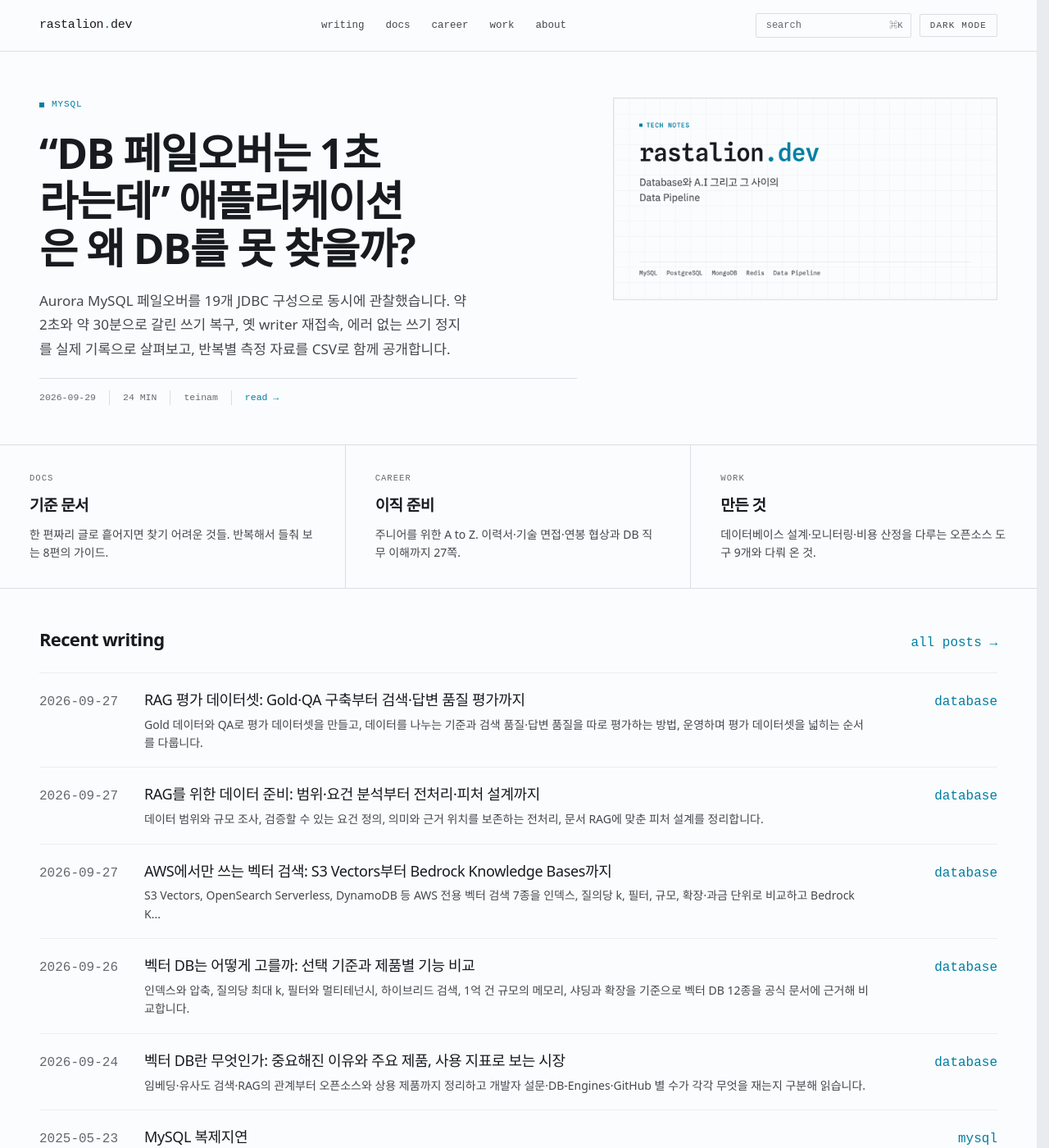
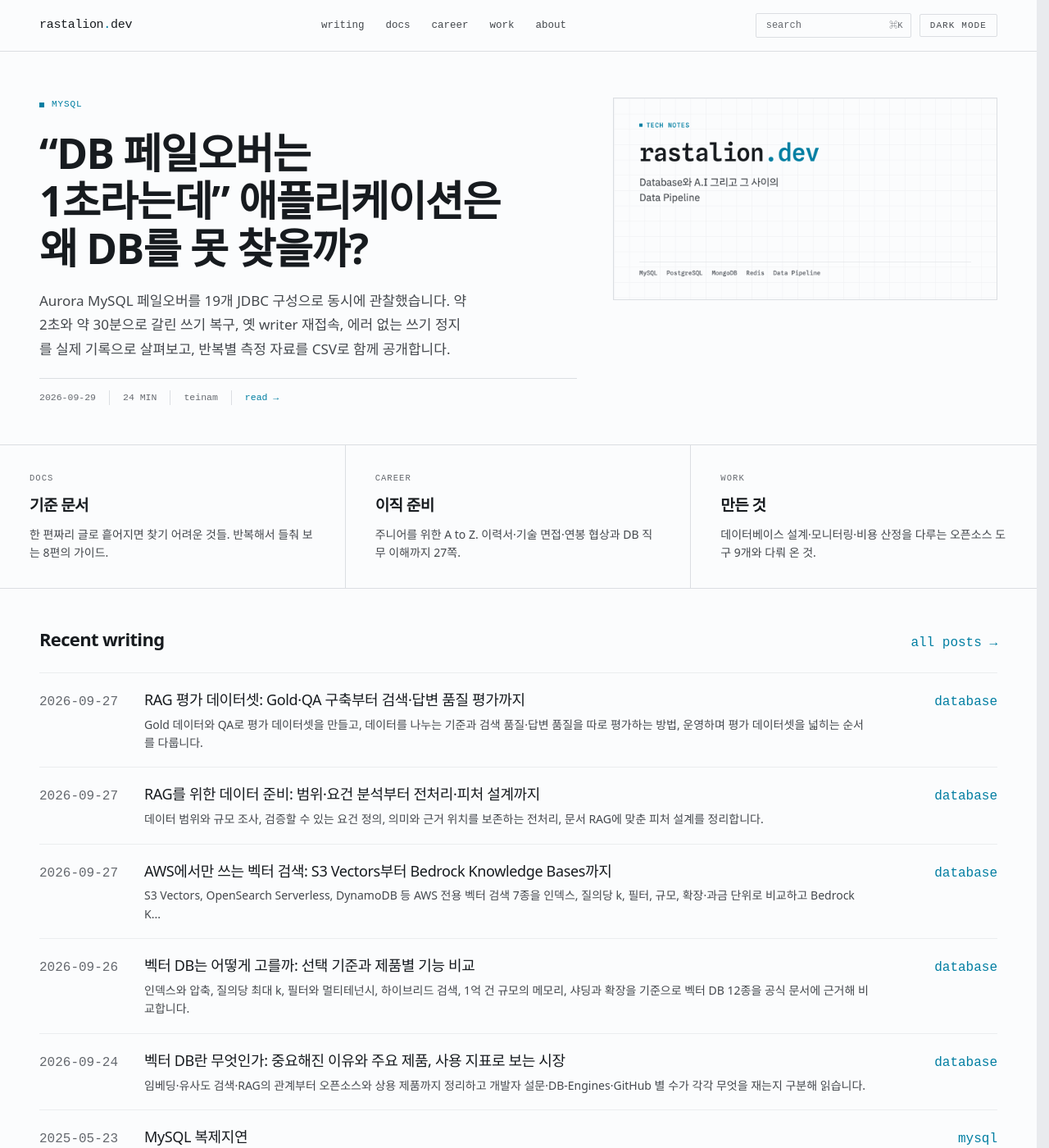
Before and after one commit to TeiNam/teinam.github.io, a Jekyll site: the page built from index.html, in a window 1280 px wide and 1400 px high. Shown: the whole window at 82% size. Built offline with Jekyll 4.4.1, drawn with Linux system fonts in a browser that asks for light colours; some web fonts are replaced.

Commit message:
fix: 포스트 본문을 칼럼 폭에 맞추고 제목을 어절 단위로 줄바꿈 (#36)
- 포스트 산문의 50rem 읽기 폭 제한을 없애, 다이어그램·표와 같은 칼럼 폭을 쓰게 함
  (about·work·docs 는 52rem 유지)
- h1~h3 에 word-break: keep-all 을 적용해 한글 제목이 글자 사이에서 끊기지 않게 함

Co-authored-by: Claude Opus 5.5 (1M context) <noreply@anthropic.com>

```diff
--- a/assets/css/main.css
+++ b/assets/css/main.css
@@ -12,8 +12,8 @@
   --code-num: oklch(0.48 0.11 65); --code-cmt: oklch(0.56 0.015 250);
   --sans: "IBM Plex Sans KR", system-ui, sans-serif;
   --mono: "Spline Sans Mono", ui-monospace, monospace;
-  /* 본문 읽기 폭은 50rem(800px, 한글 한 줄 50자). 한국어 본문이 편한 범위(35~50자)의
-     상한이라 더 늘리지 않는다. shell 을 넓혀 남는 폭은 다이어그램·표·코드블록이 받는다.
+  /* 포스트 본문은 칼럼 폭을 그대로 쓴다 — 다이어그램·표가 칼럼 전체를 채우는데 산문만
+     좁으면 오른쪽이 비어 보인다. about·work(.page-body)와 docs 는 52rem 읽기 폭을 유지한다.
 
      `ch` 를 쓰면 안 된다 — 요소 자기 font-size 기준이라 같은 80ch 가 h1(42px)에서는
      2115px, p(16px)에서는 806px 이 된다. 그러면 제목만 칼럼 전체를 쓰고 본문은 좁아
@@ -43,7 +43,9 @@ main { max-width: var(--shell); margin: 0 auto; background: var(--surface); }
 a { color: var(--accent); text-decoration: none; }
 a:hover { text-decoration: underline; text-underline-offset: 3px; }
 :focus-visible { outline: 2px solid var(--accent); outline-offset: 2px; }
-h1, h2, h3 { letter-spacing: -0.03em; font-weight: 600; margin: 0; text-wrap: balance; }
+/* 한글 제목은 어절 단위로만 줄을 바꾼다(기본값은 "애|플리케이션"처럼 글자 사이에서 끊는다).
+   칸보다 긴 영어 식별자 한 덩어리는 overflow-wrap 이 넘치지 않게 끊는다. */
+h1, h2, h3 { letter-spacing: -0.03em; font-weight: 600; margin: 0; text-wrap: balance; word-break: keep-all; overflow-wrap: break-word; }
 p { text-wrap: pretty; }
 .mono { font-family: var(--mono); }
 .dim { color: var(--ink3); }
@@ -255,12 +257,11 @@ p { text-wrap: pretty; }
 .toc a.lvl3 { padding-left: 26px; font-size: 12.5px; }
 .toc a:hover { text-decoration: none; color: var(--ink); }
 .toc a.is-active { color: var(--ink); border-left-color: var(--accent); }
-/* 읽기 폭 제한은 .prose 가 아니라 자식에 둔다. 표만 가운데 칼럼 전체를 쓰게
-   하려면 부모가 읽기 폭으로 묶고 있으면 안 된다. */
+/* 포스트 산문은 칼럼 전체를 쓴다. page-body 와 함께 붙는 about·work 는 뒤의
+   `.page-body > *` 가 52rem 으로 다시 묶는다(선택자 우선순위가 같아 뒤가 이긴다). */
 .prose { display: flex; flex-direction: column; gap: 22px; }
-.prose > * { max-width: 50rem; min-width: 0; }
-/* 산문만 읽기 폭으로 묶는다. 표·코드·다이어그램은 칼럼 전체를 쓴다 — 긴 SQL 이나 `mysql`
-   클라이언트 출력을 800px 안에 접어 넣을 이유가 없다.
+.prose > * { min-width: 0; }
+/* 그 page-body 에서도 표·코드·다이어그램은 칼럼 전체를 쓴다.
    코드블록의 `.prose` 직계 자식은 rouge 가 감싼 `div.language-<lang>.highlighter-rouge` 다.
    `.highlight` 는 그 안에 한 겹 더 들어 있어서 직계 선택자로는 안 잡힌다. */
 .prose > table, .prose > .table-scroll, .prose > figure,
@@ -425,7 +426,7 @@ p { text-wrap: pretty; }
 /* .ad 가 column flex 라 cross 축 auto 마진은 stretch 를 끈다. 폭을 명시하지 않으면
    비어 있는 ins 의 콘텐츠 폭(0)으로 붕괴한다 — width:100% 를 함께 줘야 한다 */
 
-/* 광고 폭은 그 페이지에서 표·그림이 쓰는 폭에 맞춘다. 본문 산문(50rem·52rem)보다
+/* 광고 폭은 그 페이지에서 표·그림이 쓰는 폭에 맞춘다. 본문 산문(about·work·docs 의 52rem)보다
    넓지만 칼럼을 넘지는 않아서, 이미 칼럼 전체를 쓰는 표·다이어그램과 같은 선에 선다.
    포스트 992 · docs 1064 로 측정됐다.
 
```
